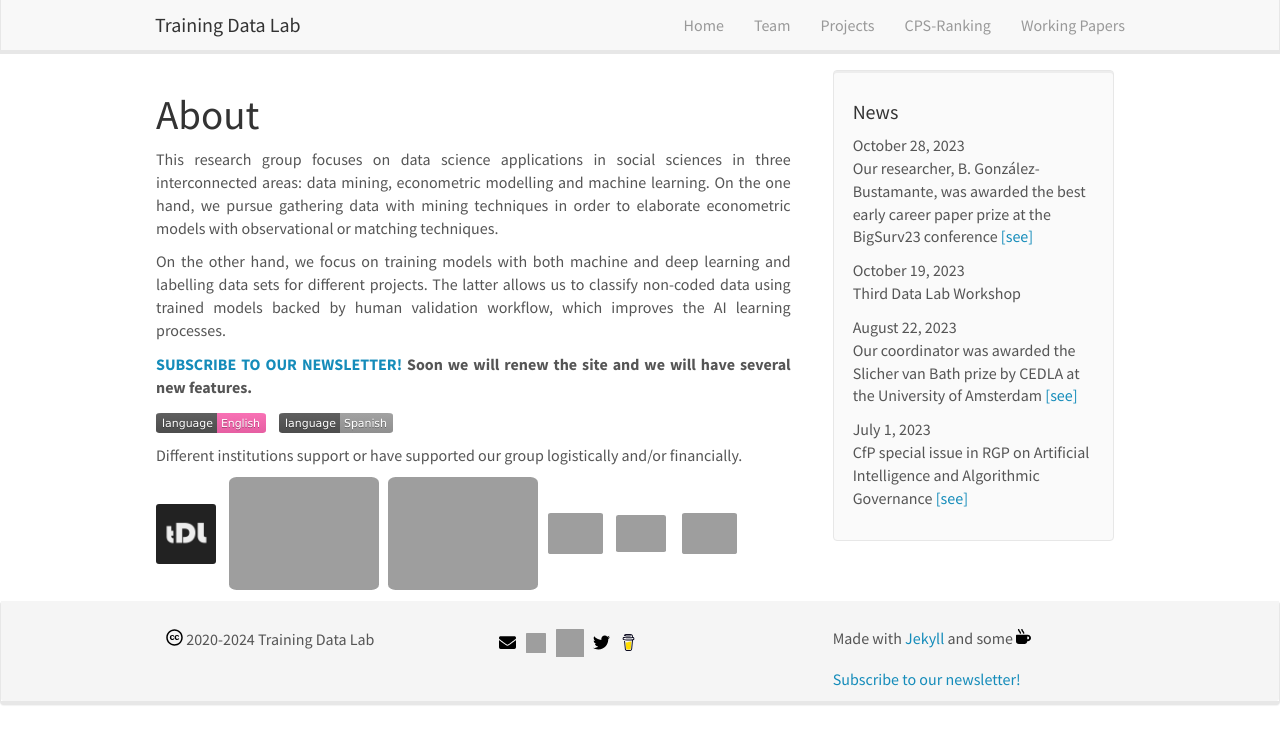
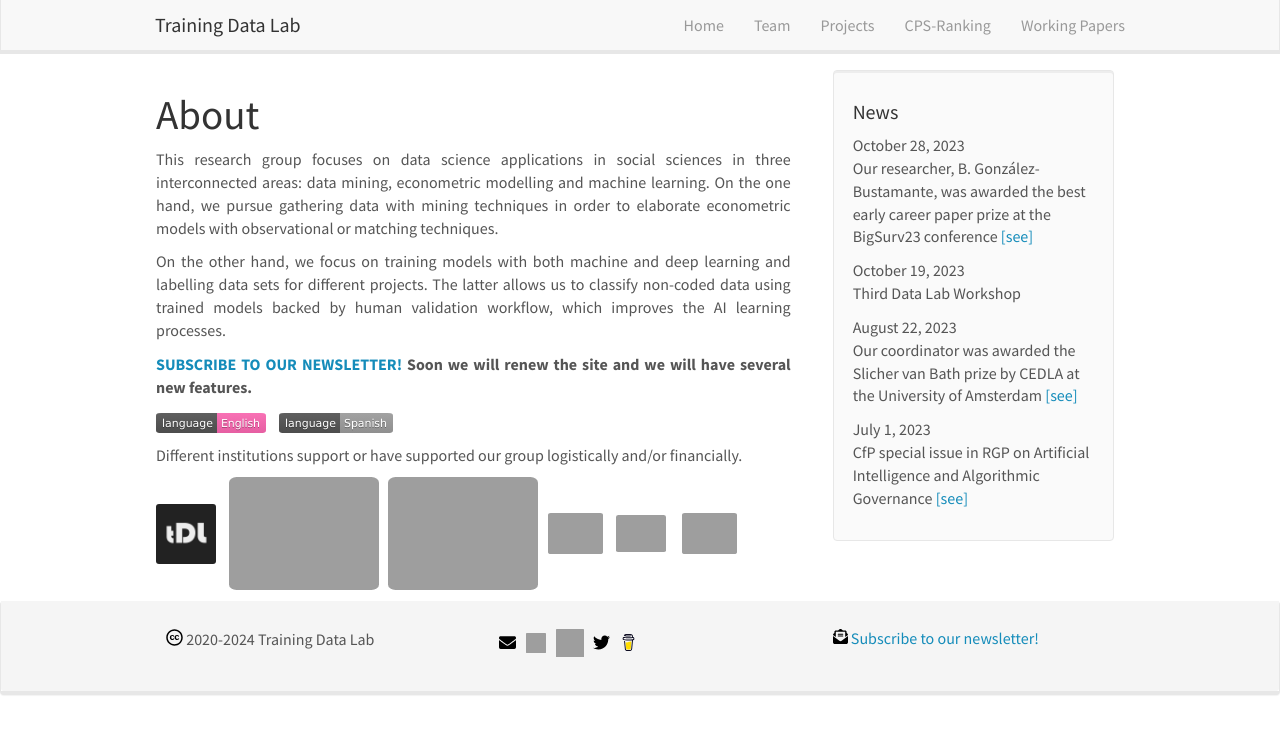
Before and after one commit to training-datalab/old-training-datalab.com, a Jekyll site: the page built from _pages/home.md, in a window 1280 px wide. Shown: the top 744 px of the page. Built offline with Jekyll 4.4.1, drawn with Linux system fonts in a browser that asks for light colours; nearby versions of some CDN libraries.

Commit message:
Update footer.html

```diff
--- a/_includes/footer.html
+++ b/_includes/footer.html
@@ -9,8 +9,8 @@
 		  <a href="mailto:contact@training-datalab.com"><img src="{{ site.url }}{{ site.baseurl }}/images/svg/envelope-solid.svg" alt="Email" height="17" width="17" /></a> &nbsp; <a href="https://github.com/training-datalab" target="_blank"><img src="{{ site.url }}{{ site.baseurl }}/images/svg/github.svg" alt="GitHub" height="20" width="20" /></a> &nbsp; <a href="https://zenodo.org/communities/tdl" target="_blank"><img src="{{ site.url }}{{ site.baseurl }}/images/svg/zenodo.svg" alt="Zenodo" height="28" width="28" /></a> &nbsp; <a href="https://twitter.com/tDataLab" target="_blank"><img src="{{ site.url }}{{ site.baseurl }}/images/svg/twitter.svg" alt="Twitter" height="17" width="17" /></a> &nbsp; <a href="https://www.buymeacoffee.com/tdatalab" target="_blank"><img src="{{ site.url }}{{ site.baseurl }}/images/svg/bmc-logo.svg" alt="Buy me a coffee" height="17" width="17" /></a> <!-- &nbsp; <a href="https://opensea.io/collection/tdatalab" target="_blank"><img src="{{ site.url }}{{ site.baseurl }}/images/svg/opensea.svg" alt="OpenSea" height="18" width="18" /></a> -->
 		</div>
 		<div class="col-sm-4">
-		 Made with <a href="https://jekyllrb.com" target="_blank">Jekyll</a> and some <img src="{{ site.url }}{{ site.baseurl }}/images/svg/mug-hot-solid.svg" alt="coffee" height="15" width="15" /> <br>
-		 <a href="https://zcmp.eu/e28J" target="_blank">Subscribe to our newsletter!</a>
+		 <img src="{{ site.url }}{{ site.baseurl }}/images/svg/envelope-open-text-solid.svg" alt="newsletter" height="15" width="15" /> <a href="https://zcmp.eu/e28J" target="_blank">Subscribe to our newsletter!</a>
+		 <!-- Made with <a href="https://jekyllrb.com" target="_blank">Jekyll</a> and some <img src="{{ site.url }}{{ site.baseurl }}/images/svg/mug-hot-solid.svg" alt="coffee" height="15" width="15" /> -->
 		</div>
 	  </div>
 	</div>
```
